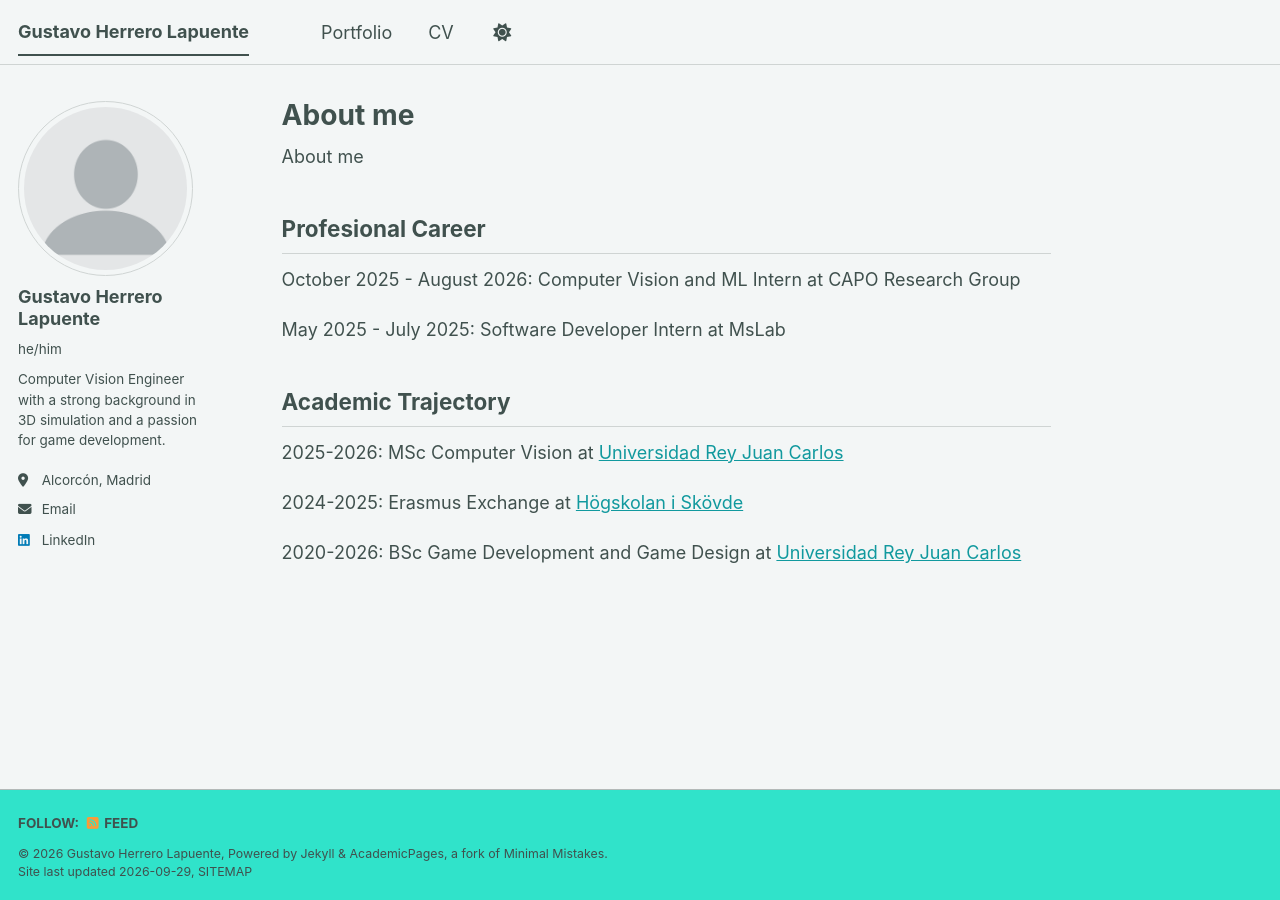
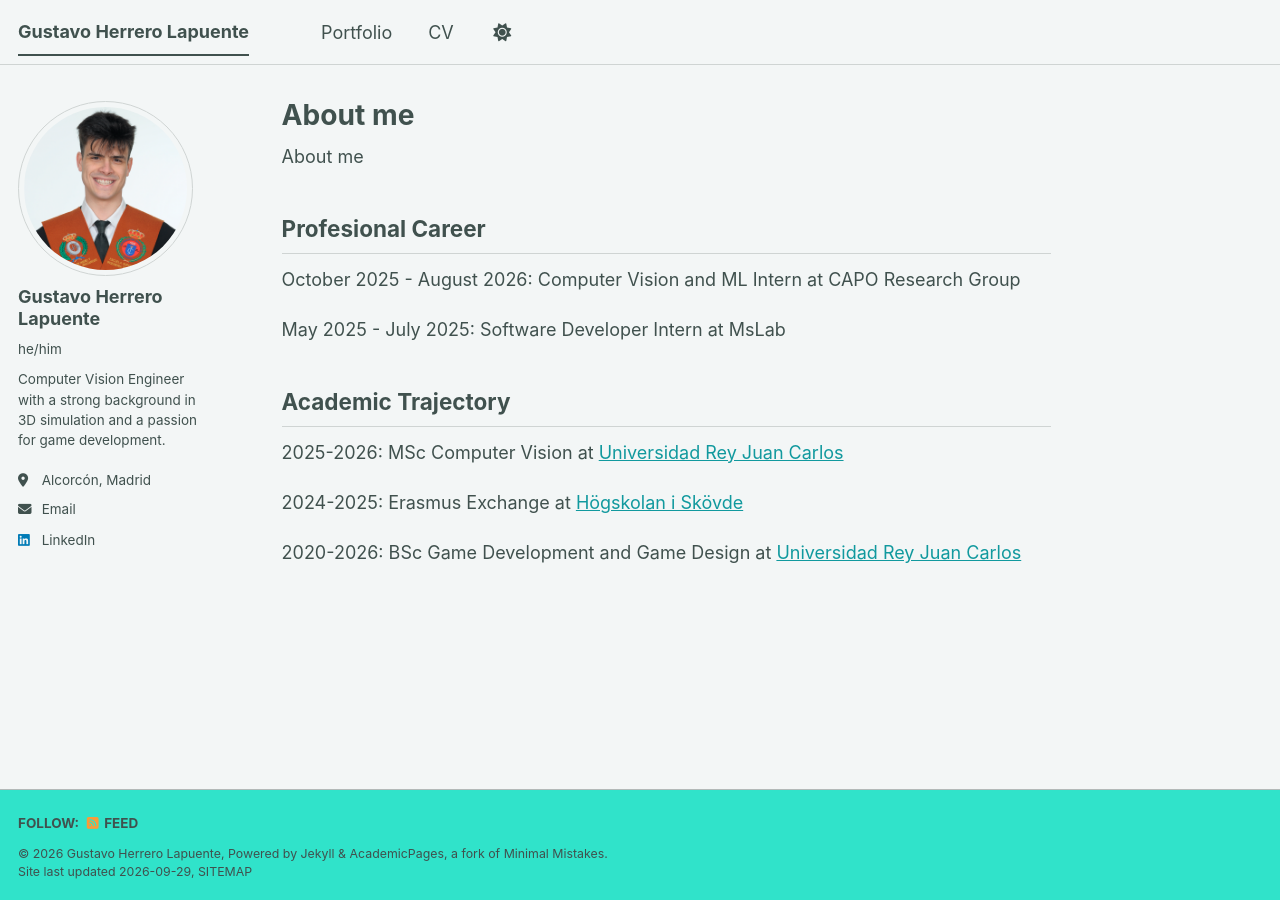
Before and after one commit to gherrerol/gherrerol.github.io, a Jekyll site: the page built from _pages/about.md, in a window 1280 px wide. Built offline with Jekyll 4.4.1, drawn with Linux system fonts in a browser that asks for light colours; a style sheet for code colours, icons or effects is not loaded.

Commit message:
Update author avatar filename in config

```diff
--- a/_config.yml
+++ b/_config.yml
@@ -23,7 +23,7 @@ repository               : "gherrerol/gherrerol.github.io"
 #               Additional customization can be done by editing /_includes/author-profile.html
 author:
   # Biographic information
-  avatar           : "profile.png"
+  avatar           : "perfil.png"
   name             : "Gustavo Herrero Lapuente"
   pronouns         : "he/him" # example: "she/her"
   bio              : "Computer Vision Engineer with a strong background in 3D simulation and a passion for game development."
```
